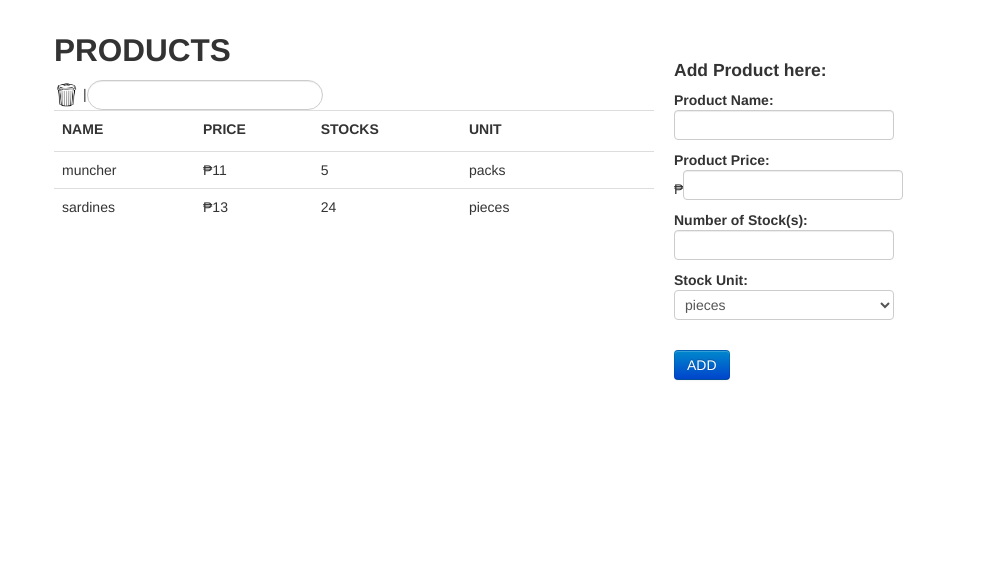
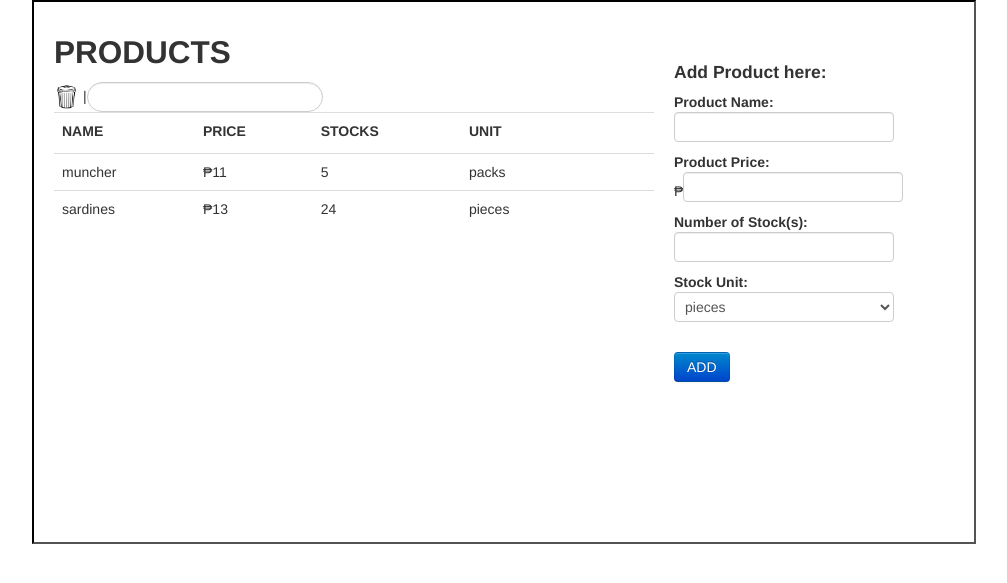
Before and after one commit to dadzky/DONAYRE_PERPINOSA_IIS, a PHP site: page /PAGES/products_page.php in a window 1280 px wide. Shown: the top 583 px of the page, without its empty margins (136-1143 px from the left). Run offline with PHP 8.4, Linux system fonts and the light colour scheme; data comes from the database, SQL or seed files in the repository.

Commit message:
Way gamit

```diff
--- a/CSS/product_page.css
+++ b/CSS/product_page.css
@@ -1,3 +1,7 @@
+
+#products_main_div_container {
+    border: 2px inset black;
+}
 
 #display_products_div {
     width: 600px;
--- a/JS/products.js
+++ b/JS/products.js
@@ -297,7 +297,7 @@ function edit_products_stock_unit(id) {
     $("#new_stock_unit").val(stock_unit);
     $("#new_stock_unit_form").change(function() {
         if($("#new_stock_unit").val() == "others") {
-            $(document.getElementById(id).getElementsByTagName('td')[3]).html("<form id = 'new_stock_unit_form'><input type = 'text' id = 'new_inputted_stock_unit' class = 'input-medium' /></form>");
+            $(document.getElementById(id).getElementsByTagName('td')[3]).html("<form id = 'new_stock_unit_form'><input type = 'text' id = 'new_inputted_stock_unit' class = 'input-medium' placeholder = 'stock unit' /></form>");
             $("#new_stock_unit_form").submit(function() {
                 $.ajax({
                     type: "POST",
```
